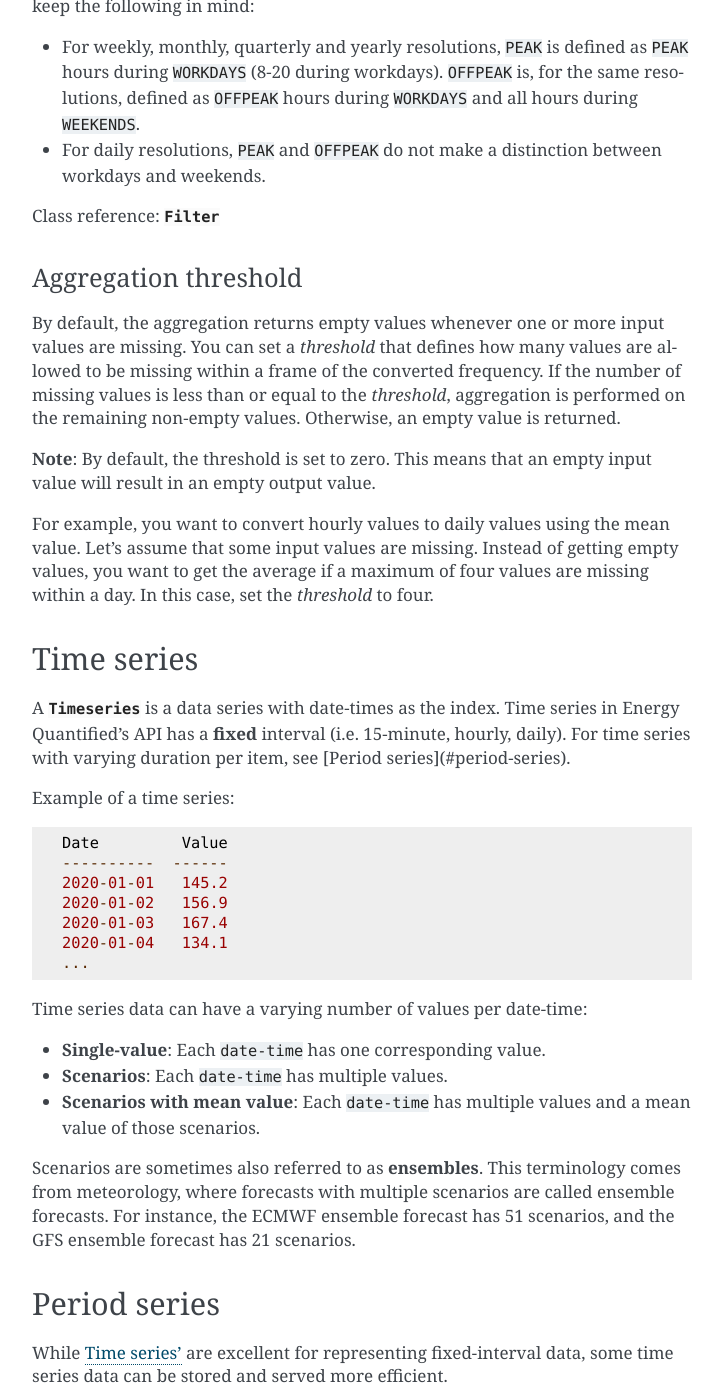
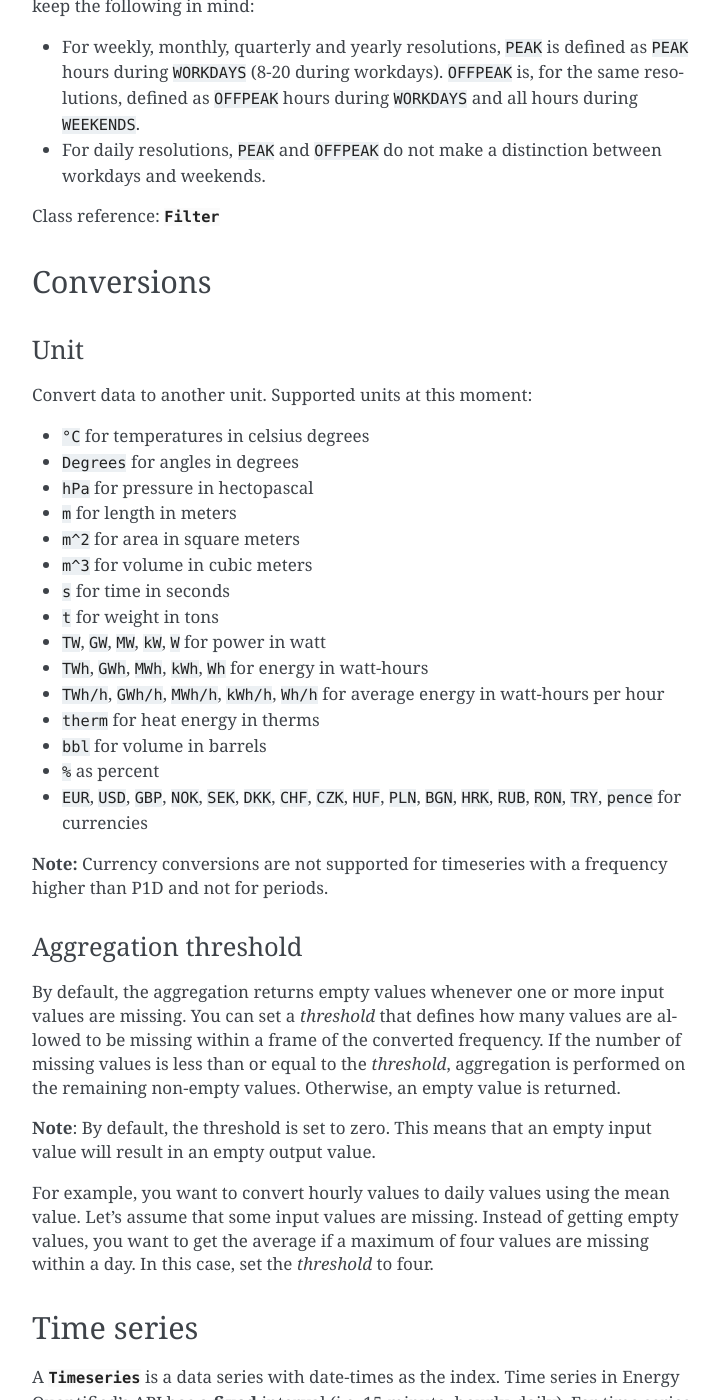
Before and after one commit to energyquantified/eq-python-client, a Sphinx documentation site: the page built from docs/userguide/terminology.rst, in a window 1280 px wide and 1400 px high, scrolled down 4411 px. Shown: the whole window, without its empty margins (388-1111 px from the left). Built offline with Sphinx 7.4.7, drawn with Linux system fonts in a browser that asks for light colours.

Commit message:
#66 Add Unit Parameter Documentation

```diff
--- a/docs/userguide/terminology.rst
+++ b/docs/userguide/terminology.rst
@@ -219,6 +219,32 @@ should keep the following in mind:
 
 Class reference: :py:class:`Filter <energyquantified.metadata.Filter>`
 
+Conversions
+-----------
+
+Unit
+~~~~
+
+Convert data to another unit. Supported units at this moment:
+
+- ``°C`` for temperatures in celsius degrees
+- ``Degrees`` for angles in degrees
+- ``hPa`` for pressure in hectopascal
+- ``m`` for length in meters
+- ``m^2`` for area in square meters
+- ``m^3`` for volume in cubic meters
+- ``s`` for time in seconds
+- ``t`` for weight in tons
+- ``TW``, ``GW``, ``MW``, ``kW``, ``W`` for power in watt
+- ``TWh``, ``GWh``, ``MWh``, ``kWh``, ``Wh`` for energy in watt-hours
+- ``TWh/h``, ``GWh/h``, ``MWh/h``, ``kWh/h``, ``Wh/h`` for average energy in watt-hours per hour
+- ``therm`` for heat energy in therms
+- ``bbl`` for volume in barrels
+- ``%`` as percent
+- ``EUR``, ``USD``, ``GBP``, ``NOK``, ``SEK``, ``DKK``, ``CHF``, ``CZK``, ``HUF``, ``PLN``, ``BGN``, ``HRK``, ``RUB``, ``RON``, ``TRY``, ``pence`` for currencies
+
+**Note:** Currency conversions are not supported for timeseries with a frequency higher than P1D and not for periods.
+
 Aggregation threshold
 ~~~~~~~~~~~~~~~~~~~~~
 
@@ -236,7 +262,6 @@ For example, you want to convert hourly values to daily values using the mean
 value. Let's assume that some input values are missing. Instead of getting
 empty values, you want to get the average if a maximum of four values are
 missing within a day. In this case, set the *threshold* to four.
-
 
 .. _time-series:
 
```
